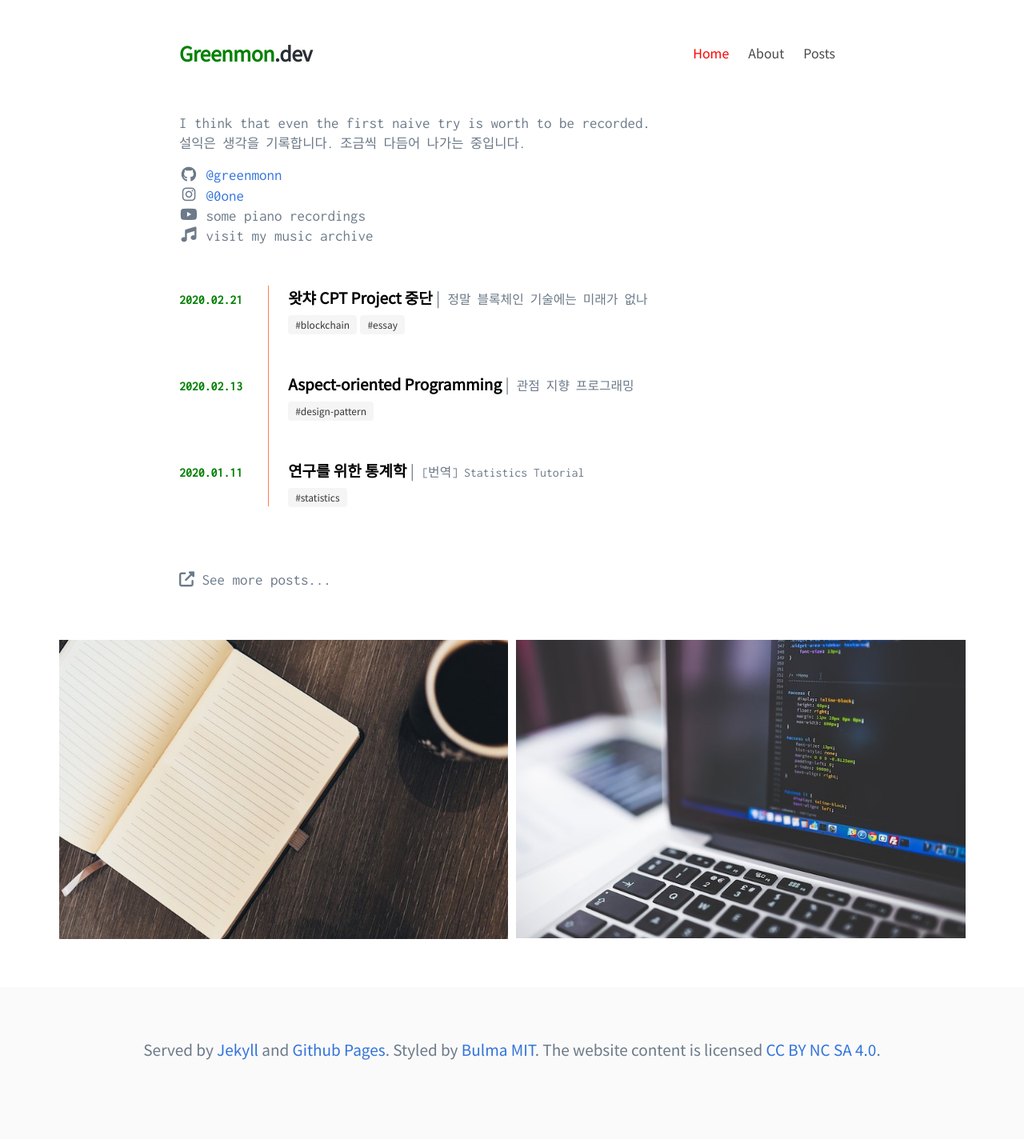
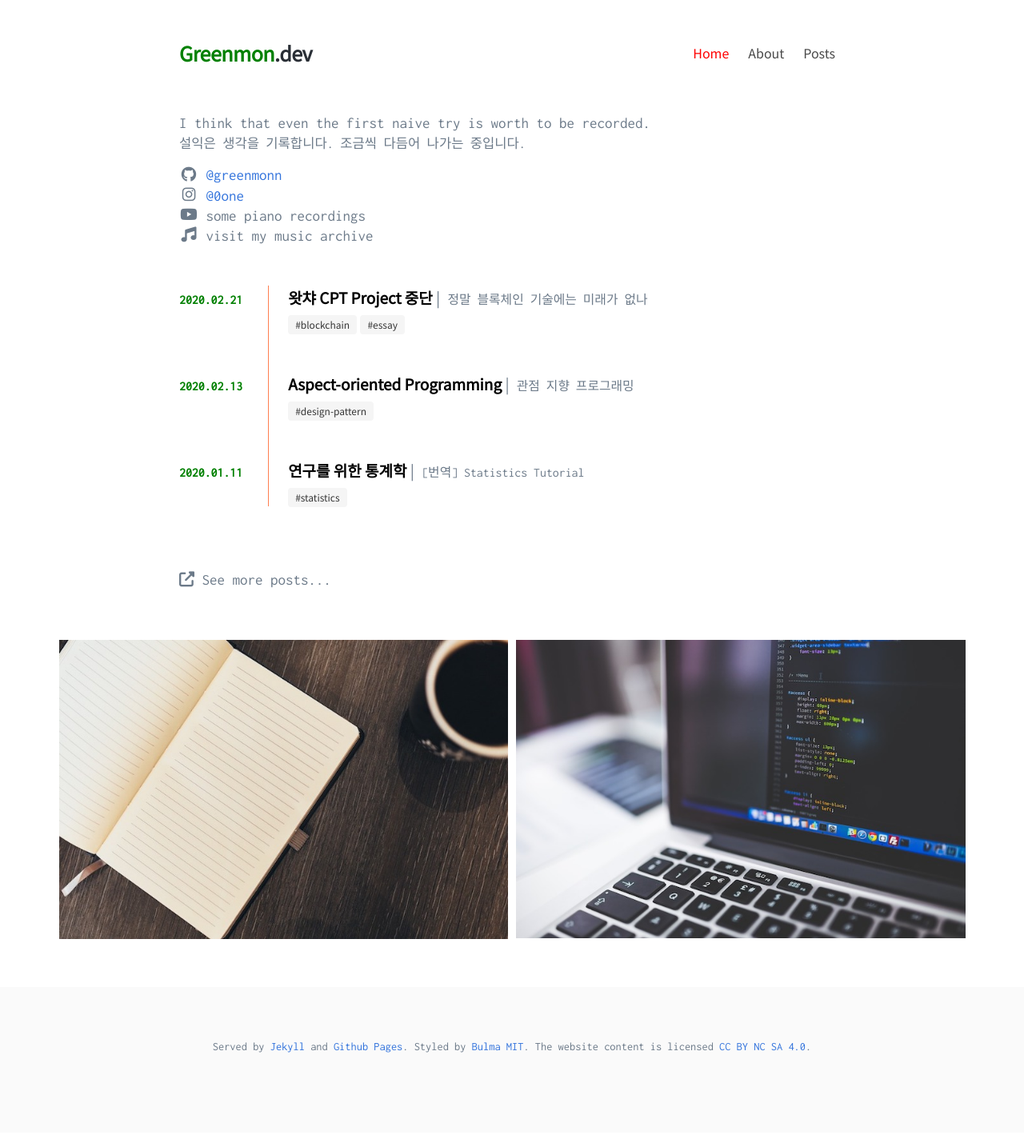
Before and after one commit to greenmonn/greenmonn.github.io, a Jekyll site: the page built from index.html, in a window 1280 px wide. Shown: the whole page at 80% size. Built offline with Jekyll 4.4.1, drawn with Linux system fonts in a browser that asks for light colours; nearby versions of some CDN libraries; some web fonts are replaced.

Commit message:
Change font
Post font: Nanum Myeongjo
Footer font: Inconsolata

```diff
--- a/_sass/main.scss
+++ b/_sass/main.scss
@@ -208,7 +208,7 @@
 }
 
 .nerdy-font {
-  font-family: Inconsolata;
+  font-family: Inconsolata, "Apple SD Gothic Neo", "Noto Sans KR", sans-serif;
 }
 
 .current {
@@ -221,4 +221,8 @@
 
 footer {
   margin-top: 50px;
+  p {
+    font-size: 0.9rem;
+    font-family: Inconsolata, "Apple SD Gothic Neo", "Noto Sans KR", sans-serif;
+  }
 }
--- a/_sass/post.scss
+++ b/_sass/post.scss
@@ -54,6 +54,7 @@
 
 .post-content {
   margin-top: 7%;
+  font-family: "Nanum Myeongjo", "Inconsolata", "Noto Sans KR";
 
   img {
     margin: 6% 0;
--- a/assets/css/styles.scss
+++ b/assets/css/styles.scss
@@ -4,6 +4,7 @@
 @import url("https://fonts.googleapis.com/css?family=Muli");
 @import url("https://fonts.googleapis.com/css?family=Noto+Sans+KR");
 @import url("https://fonts.googleapis.com/css?family=Inconsolata&display=swap");
+@import url("https://fonts.googleapis.com/css?family=Nanum+Myeongjo:400");
 
 @import "main";
 @import "text";
```
Lines whose indentation alone changed are shown as unchanged.
